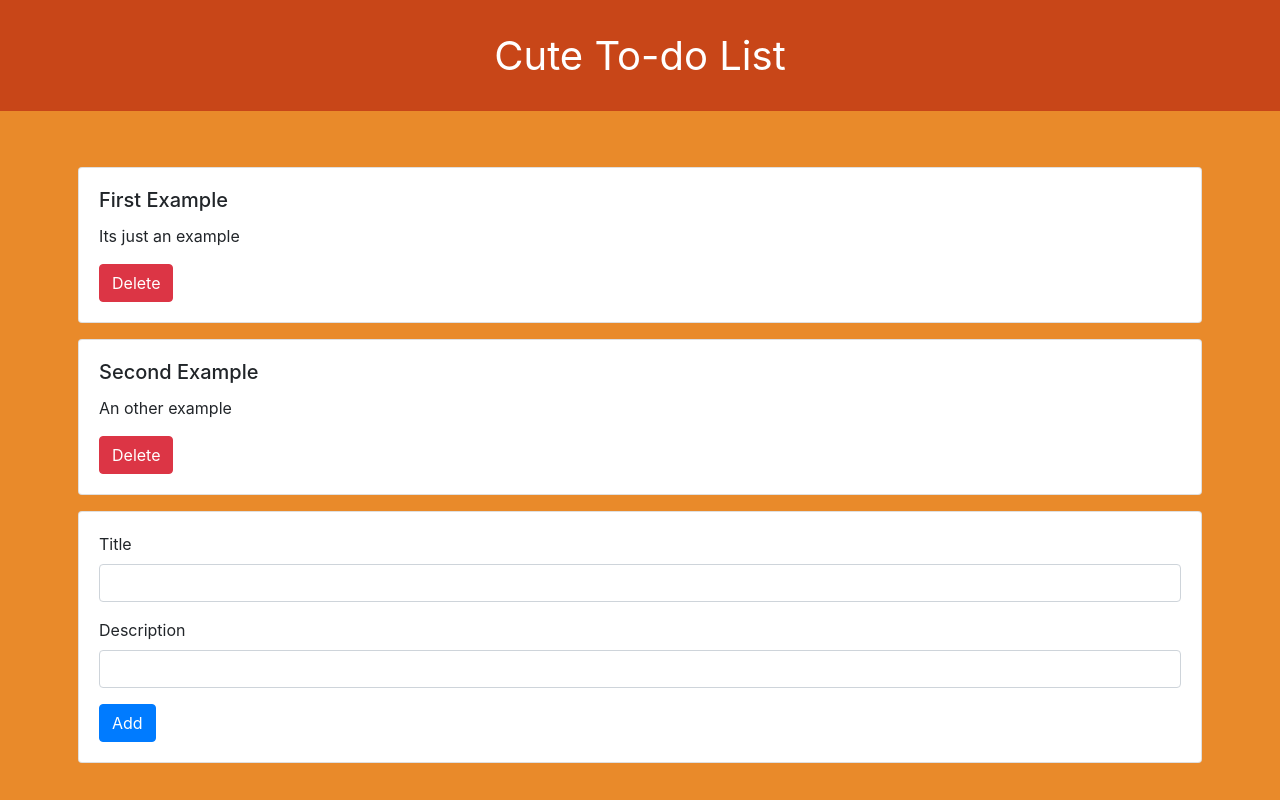
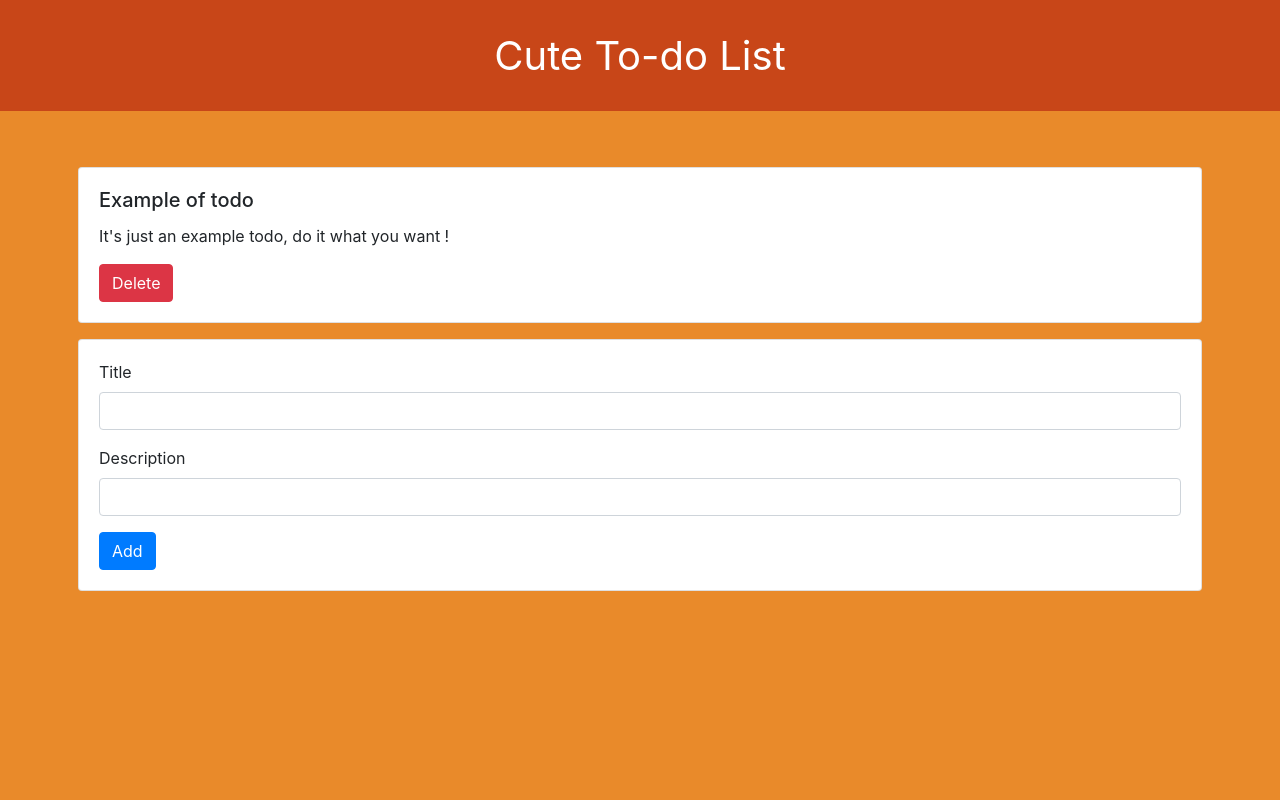
Before and after one commit to Elisecroft/cute-todo-list, a React (Create React App) app: page / in a window 1280 px wide. Built offline with nearby package versions, Linux system fonts and the light colour scheme.

Commit message:
[UPDATE] Make app functional with Local Storage

```diff
--- a/src/App.jsx
+++ b/src/App.jsx
@@ -1,4 +1,4 @@
-import React, { useState } from 'react';
+import React, { useState, useEffect } from 'react';
 import './App.css';
 import FormTodo from './Components/FormTodo';
 import CtxTodo from './Components/CtxTodo';
@@ -7,13 +7,23 @@ import Header from './Components/Header';
 
 function App() {
 
-  const [todos, setTodos] = useState([{
-    title: 'First Example',
-    description: 'Its just an example',
-  }, {
-    title: 'Second Example',
-    description: 'An other example',
-  }]);
+  const [todos, setTodos] = useState([]);
+
+  useEffect(() => {
+    const addOriginal = () => {
+      let original = [{title: 'Example of todo', description: 'It\'s just an example todo, do it what you want !'}];
+      if (localStorage.hasOwnProperty('CuteTodos')) {
+        if (localStorage.getItem('CuteTodos').length > 0) {
+          original = JSON.parse(localStorage.getItem('CuteTodos'));
+        }
+      } else {
+        localStorage.setItem('CuteTodos', JSON.stringify(original));
+      }
+      setTodos(original);
+    };
+
+    addOriginal();
+  }, []);
 
   return (
     <div className="App">
--- a/src/Components/FormTodo.jsx
+++ b/src/Components/FormTodo.jsx
@@ -11,7 +11,9 @@ const FormTodo = () => {
   });
 
   const addTodo = () => {
-    setTodos([...todos, form]);
+    let newTodos = [...todos, form];
+    setTodos(newTodos);
+    localStorage.setItem('CuteTodos', JSON.stringify(newTodos));
     setForm({
       title: '',
       description: '',
--- a/src/Components/Todo.jsx
+++ b/src/Components/Todo.jsx
@@ -9,6 +9,7 @@ const Todo = (props) => {
     let newTodos = [...todos];
     newTodos.splice(props.index, 1);
     setTodos(newTodos);
+    localStorage.setItem('CuteTodos', JSON.stringify(newTodos));
   }
 
   return(
```
